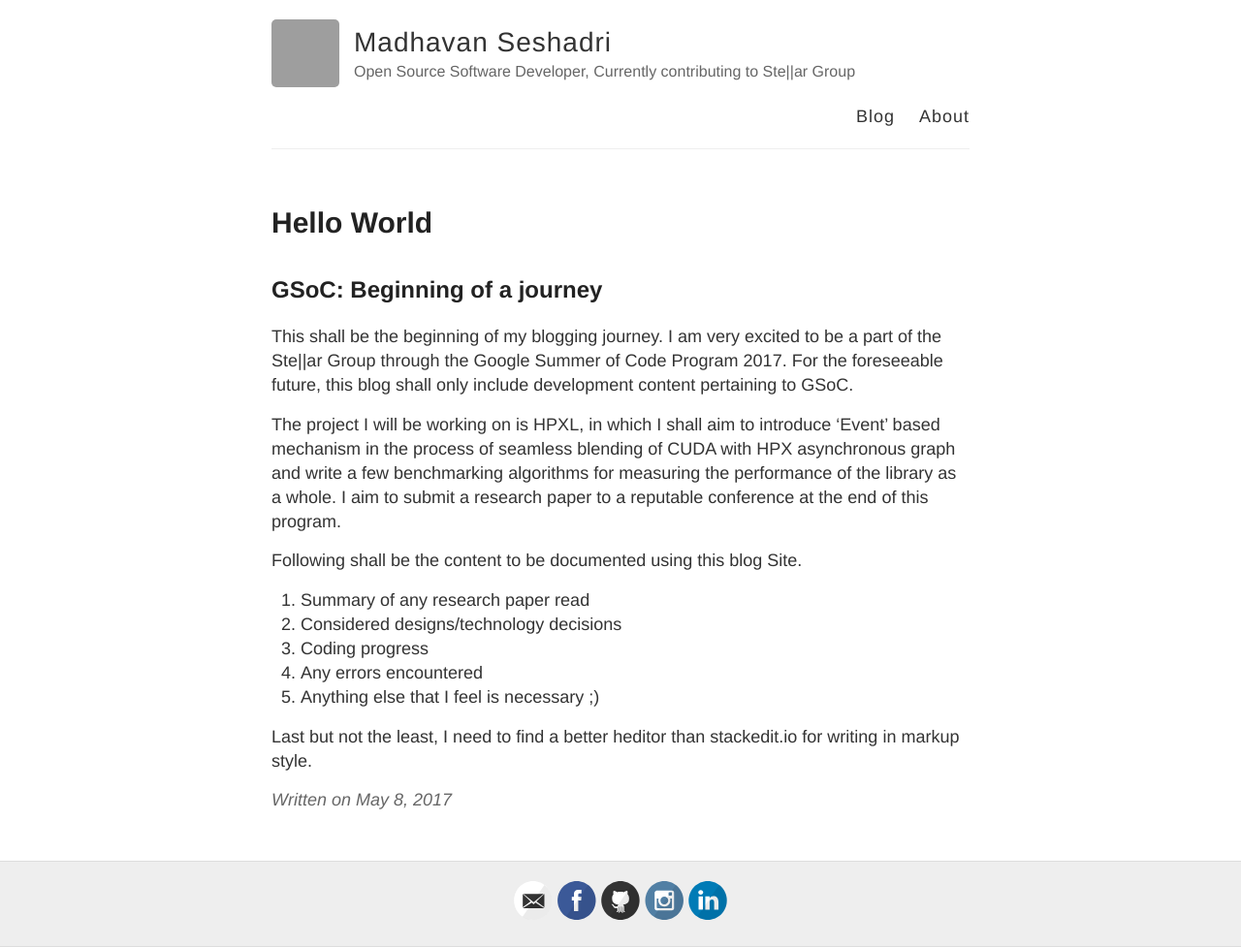
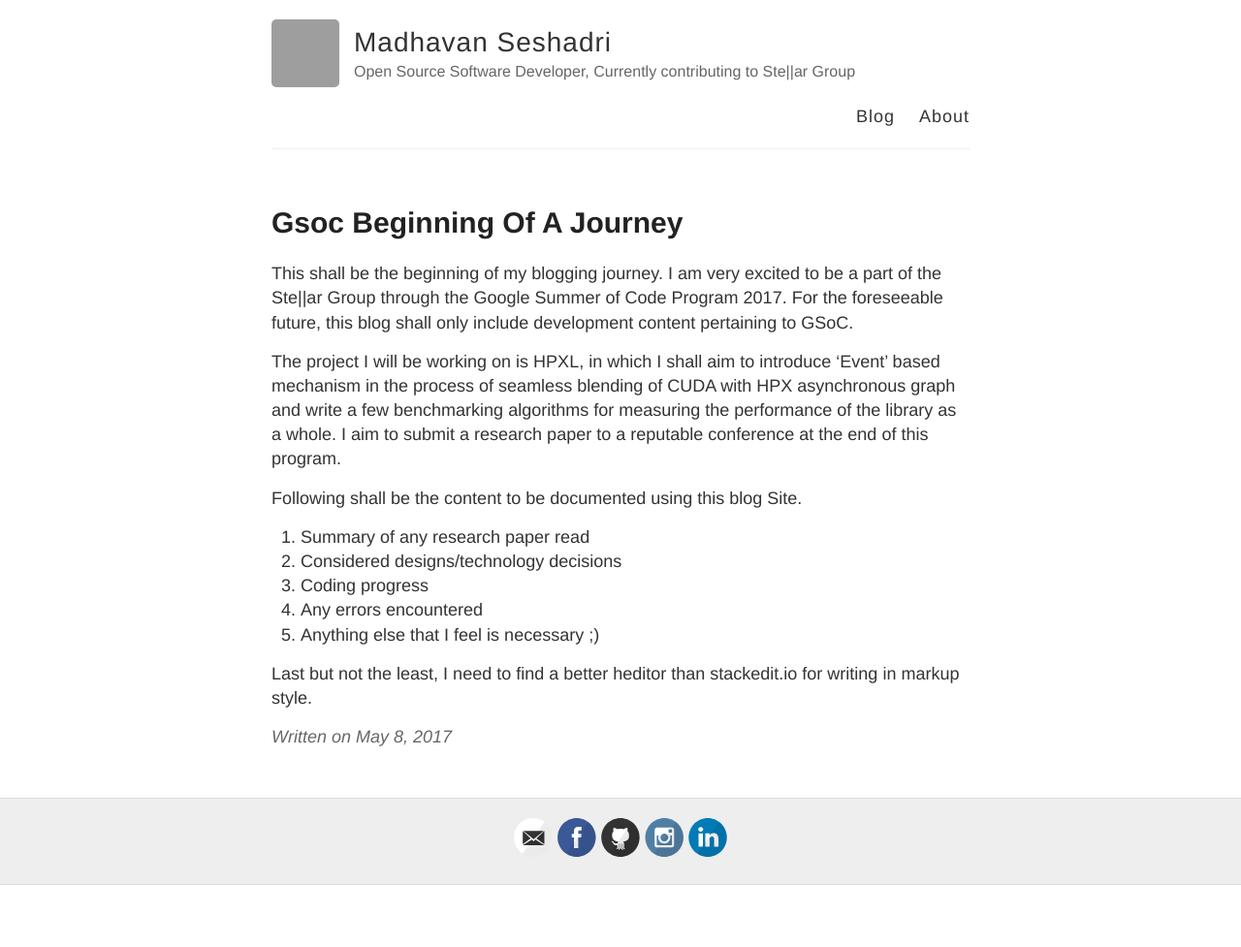
Before and after one commit to MADHAVAN001/madhavan001.github.io, a Jekyll site: the page built from _posts/2017-5-8-GSoC-Beginning-of-a-journey.md, in a window 1280 px wide. Shown: the whole page at 97% size. Built offline with Jekyll 4.4.1, drawn with Linux system fonts in a browser that asks for light colours; our own code applies the rules of GitHub Pages for plain Markdown files; after the commit the page ends 913 px from its top, so only the background shows below that; part of the change alters nothing that is shown; grey boxes are pictures that could not be loaded.

```diff
--- a/_posts/2017-5-8-Hello-World.md
+++ b/_posts/2017-5-8-GSoC-Beginning-of-a-journey.md
@@ -1,6 +1,3 @@
-GSoC: Beginning of a journey
--------------
-
 This shall be the beginning of my blogging journey. I am very excited to be a part of the Ste\|\|ar Group through the Google Summer of Code Program 2017. For the foreseeable future, this blog shall only include development content pertaining to GSoC.
 
 The project I will be working on is HPXL, in which I shall aim to introduce 'Event' based mechanism in the process of seamless blending of CUDA with HPX asynchronous graph and write a few benchmarking algorithms for measuring the performance of the library as a whole. I aim to submit a research paper to a reputable conference at the end of this program.
```
